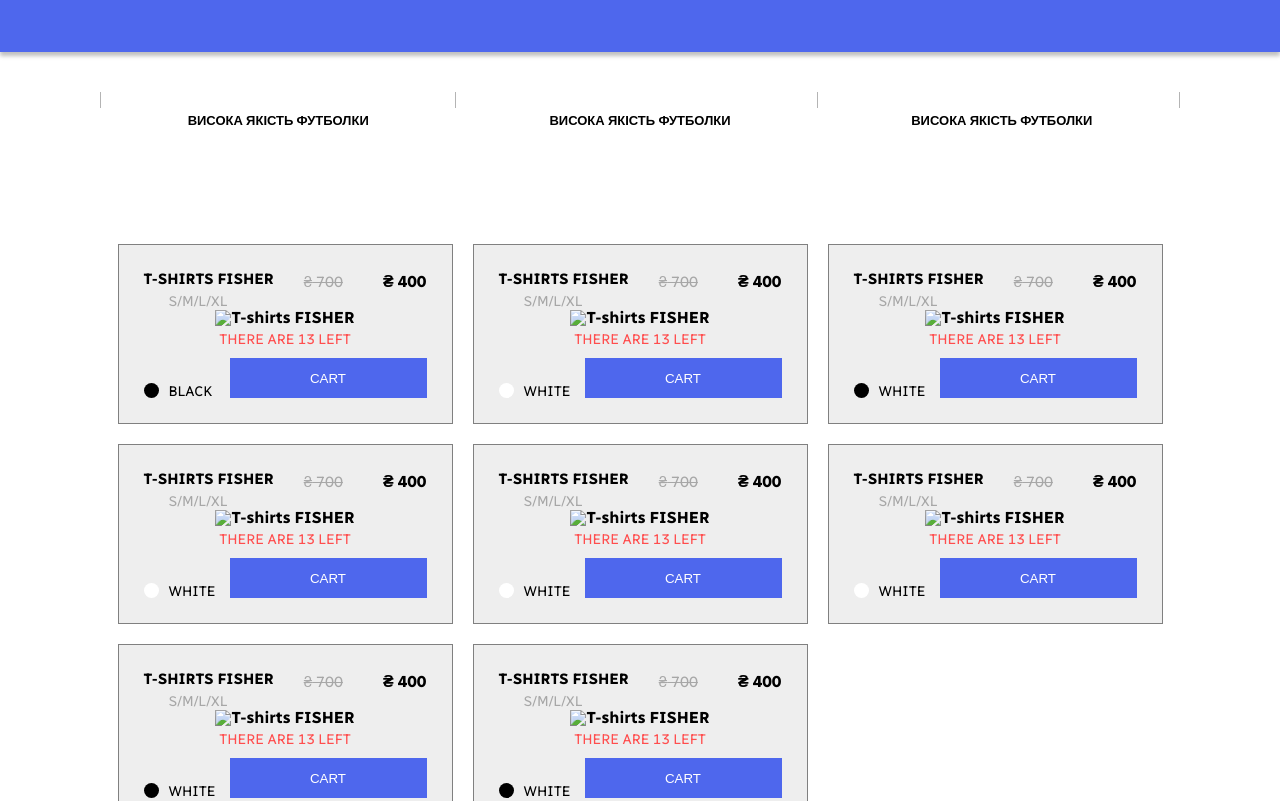
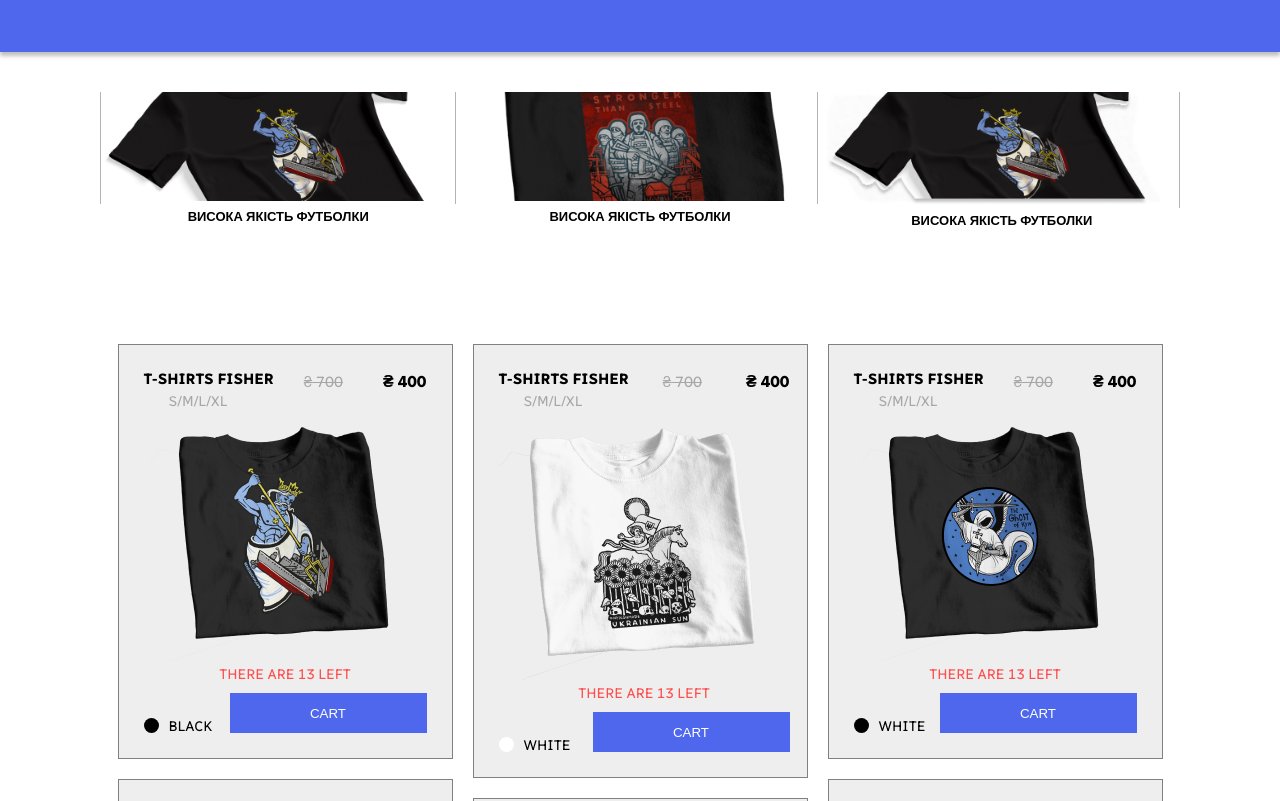
Before and after one commit to KostiantynSamusiev/TipTop-Tabletop, a website: page index.html in a window 1280 px wide. Shown: the part 1001-1802 px from the top of the page. Drawn offline with Linux system fonts and the light colour scheme.

Commit message:
fixed pictures

```diff
--- a/index.html
+++ b/index.html
@@ -71,7 +71,7 @@
     <div class="benefits_cards">
       <div class="benefits_card">
         <div class="benefits_card-pic">
-          <img src="../T-stirtsProjectAlisa/image/benefit_tshirt1.png" alt="" />
+          <img src="image/benefit_tshirt1.png" alt="" />
         </div>
         <div class="benefits_option">
           висока якість футболки
@@ -79,7 +79,7 @@
       </div>
       <div class="benefits_card">
         <div class="benefits_card-pic">
-          <img src="../T-stirtsProjectAlisa/image/benefit_tshirt2.png" alt="" />
+          <img src="image/benefit_tshirt2.png" alt="" />
         </div>
         <div class="benefits_option">
           висока якість футболки
@@ -87,7 +87,7 @@
       </div>
       <div class="benefits_card">
         <div class="benefits_card-pic">
-          <img src="../T-stirtsProjectAlisa/image/benefit_tshirt3.png" alt="" />
+          <img src="image/benefit_tshirt3.png" alt="" />
         </div>
         <div class="benefits_option">
           висока якість футболки
@@ -109,7 +109,7 @@
           </div>
           <h3 class="card_size">s/m/l/xl</h3>
           <img
-            src="../T-stirtsProjectAlisa/image/buy_tshirt/t_shirt_1.png"
+            src="image/buy_tshirt/t_shirt_1.png"
             alt="T-shirts FISHER"
           />
           <p class="tshirt_stock">There are 13 left</p>
@@ -128,7 +128,7 @@
           </div>
           <h3 class="card_size">s/m/l/xl</h3>
           <img
-            src="../T-stirtsProjectAlisa/image/buy_tshirt/t_shirt_2.png"
+            src="image/buy_tshirt/t_shirt_2.png"
             alt="T-shirts FISHER"
           />
           <p class="tshirt_stock">There are 13 left</p>
@@ -149,7 +149,7 @@
           </div>
           <h3 class="card_size">s/m/l/xl</h3>
           <img
-            src="../T-stirtsProjectAlisa/image/buy_tshirt/t_shirt_4.png"
+            src="image/buy_tshirt/t_shirt_4.png"
             alt="T-shirts FISHER"
           />
           <p class="tshirt_stock">There are 13 left</p>
@@ -168,7 +168,7 @@
           </div>
           <h3 class="card_size">s/m/l/xl</h3>
           <img
-            src="../T-stirtsProjectAlisa/image/buy_tshirt/t_shirt_3.png"
+            src="image/buy_tshirt/t_shirt_3.png"
             alt="T-shirts FISHER"
           />
           <p class="tshirt_stock">There are 13 left</p>
@@ -189,7 +189,7 @@
           </div>
           <h3 class="card_size">s/m/l/xl</h3>
           <img
-            src="../T-stirtsProjectAlisa/image/buy_tshirt/t_shirt_6.png"
+            src="image/buy_tshirt/t_shirt_6.png"
             alt="T-shirts FISHER"
           />
           <p class="tshirt_stock">There are 13 left</p>
@@ -208,7 +208,7 @@
           </div>
           <h3 class="card_size">s/m/l/xl</h3>
           <img
-            src="../T-stirtsProjectAlisa/image/buy_tshirt/t_shirt_7.png"
+            src="image/buy_tshirt/t_shirt_7.png"
             alt="T-shirts FISHER"
           />
           <p class="tshirt_stock">There are 13 left</p>
@@ -228,7 +228,7 @@
           </div>
           <h3 class="card_size">s/m/l/xl</h3>
           <img
-            src="../T-stirtsProjectAlisa/image/buy_tshirt/t_shirt_5.png"
+            src="image/buy_tshirt/t_shirt_5.png"
             alt="T-shirts FISHER"
           />
           <p class="tshirt_stock">There are 13 left</p>
@@ -247,7 +247,7 @@
           </div>
           <h3 class="card_size">s/m/l/xl</h3>
           <img
-            src="../T-stirtsProjectAlisa/image/buy_tshirt/t_shirt_8.png"
+            src="image/buy_tshirt/t_shirt_8.png"
             alt="T-shirts FISHER"
           />
           <p class="tshirt_stock">There are 13 left</p>
@@ -285,7 +285,7 @@
         українського художника, Михайла Скопа
       </h2>
       <div class="left_part">
-        <img src="../T-stirtsProjectAlisa/image/author.png" alt="" />
+        <img src="image/author.png" alt="" />
         <p class="about_author_info">
           Ці роботи відображають незламність українського народу, бойовий дух,
           мужність та силу. Тож долучайтесь до формування історії! Замовляйте
@@ -298,7 +298,7 @@
       <div class="slider">
         <div class="news_title">Світові змі про фудболки Mихайла Cкопа</div>
         <img
-          src="../T-stirtsProjectAlisa/image/logos/1200px-La_Libre_Belgique_logo.svg.png"
+          src="image/logos/1200px-La_Libre_Belgique_logo.svg.png"
           alt=""
           class="news_logo"
         />
```
Also changed, not shown: 1 other file.
